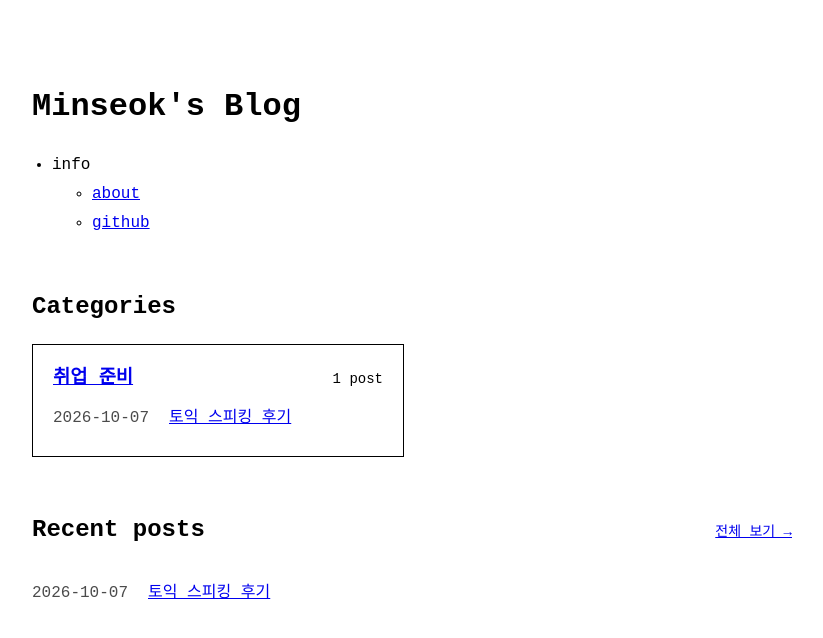
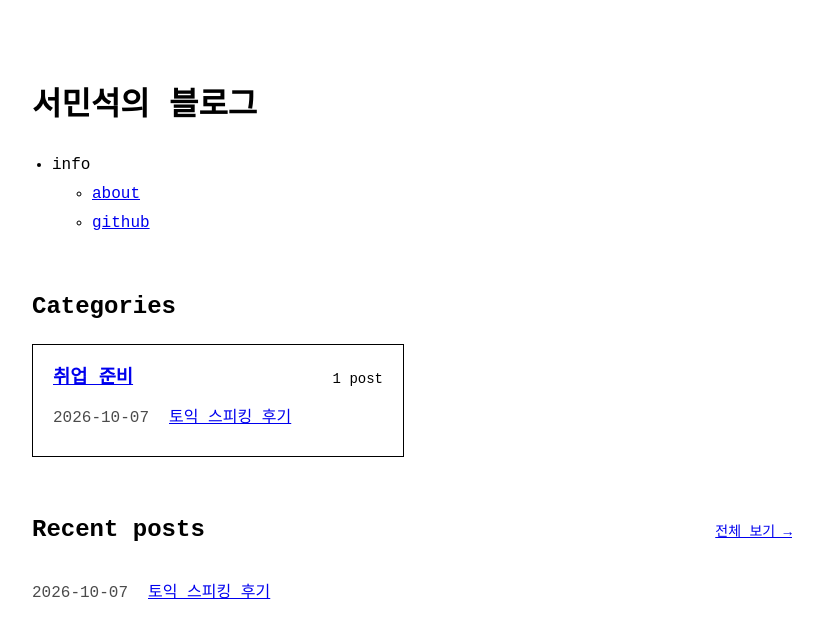
Before and after one commit to seominseokb/seominseokb.github.io, a Jekyll site: the page built from index.md, in a window 1280 px wide. Shown: the top 638 px of the page, without its empty margins (228-1051 px from the left). Built offline with Jekyll 4.4.1, drawn with Linux system fonts in a browser that asks for light colours.

Commit message:
Update blog title

```diff
--- a/_config.yml
+++ b/_config.yml
@@ -1,11 +1,11 @@
-title: Minseok's Blog # name of the site
-author: Minseok Seo # name of site's author
+title: 서민석의 블로그 # name of the site
+author: 서민석 # name of site's author
 lang: ko-KR
 email: seominseokb@gmail.com # email of site's author
 url: https://seominseokb.github.io # root address of the site
 baseurl: "" # user site is served from the root path
 description: > # description of the site (multiple lines allowed)
-  I write about things that interest me.
+  다양한 것들을 기록합니다.
 
 permalink: /:slug.html
 
```
